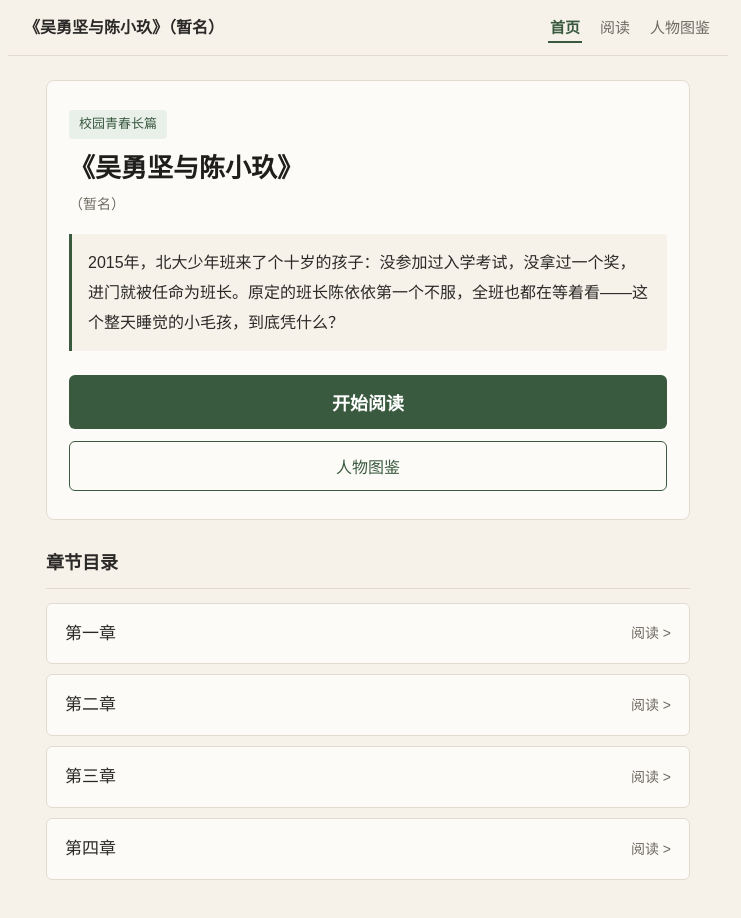
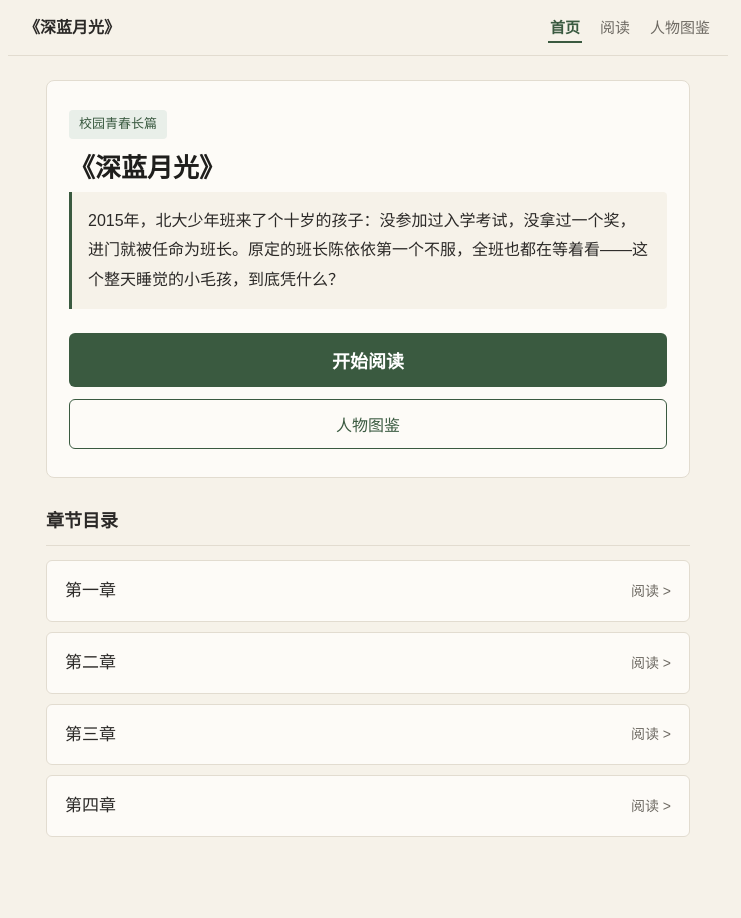
Before and after one commit to xuanhaido999-ai/xuanhaido999-ai.github.io, a plain HTML site: page index.html in a window 1280 px wide. Shown: the whole page, without its empty margins (272-1013 px from the left). Drawn offline with Linux system fonts and the light colour scheme.

Commit message:
书名定版：《深蓝月光》，同步站点标题

```diff
--- a/index.html
+++ b/index.html
@@ -3,7 +3,7 @@
 <head>
 <meta charset="UTF-8">
 <meta name="viewport" content="width=device-width, initial-scale=1.0, maximum-scale=1.0, user-scalable=no">
-<title>《吴勇坚与陈小玖》（暂名）</title>
+<title>《深蓝月光》</title>
 <style>
   :root {
     --bg-paper: #f6f2e9;
@@ -334,7 +334,7 @@
 <body>
 
 <header class="top-nav">
-  <div class="nav-brand" onclick="switchView('home')">《吴勇坚与陈小玖》（暂名）</div>
+  <div class="nav-brand" onclick="switchView('home')">《深蓝月光》</div>
   <nav class="nav-links">
     <button class="nav-btn active" id="nav-home" onclick="switchView('home')">首页</button>
     <button class="nav-btn" id="nav-reader" onclick="openChapter(currentChapter)">阅读</button>
@@ -347,8 +347,7 @@
   <section id="view-home" class="view active">
     <div class="hero-box">
       <span class="book-tag">校园青春长篇</span>
-      <h1 class="book-title">《吴勇坚与陈小玖》</h1>
-      <div class="book-sub">（暂名）</div>
+      <h1 class="book-title">《深蓝月光》</h1>
       <p class="book-intro">2015年，北大少年班来了个十岁的孩子：没参加过入学考试，没拿过一个奖，进门就被任命为班长。原定的班长陈依依第一个不服，全班也都在等着看——这个整天睡觉的小毛孩，到底凭什么？</p>
       <div class="home-actions">
         <button class="btn-primary" onclick="openChapter(1)">开始阅读</button>
```
